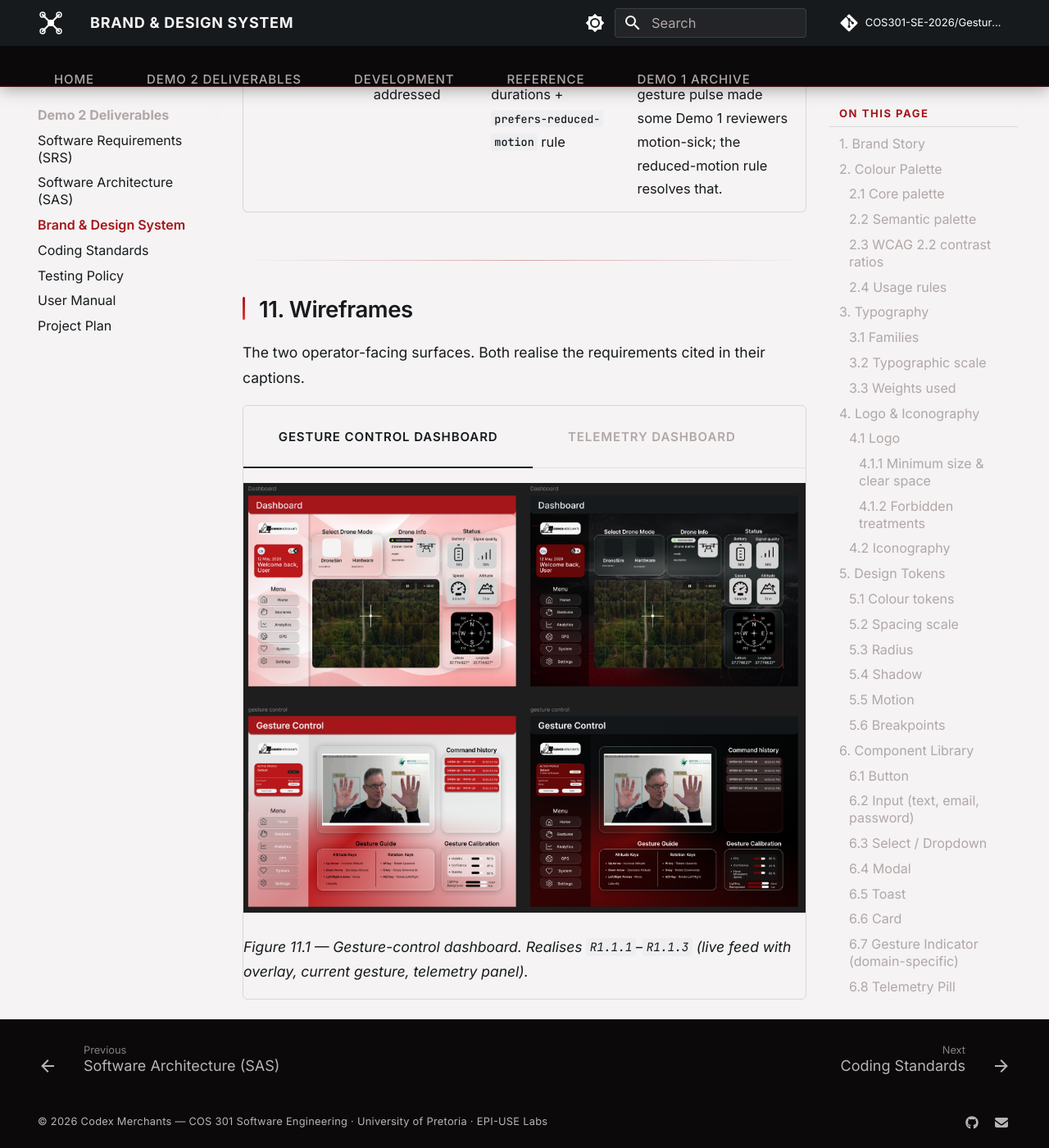
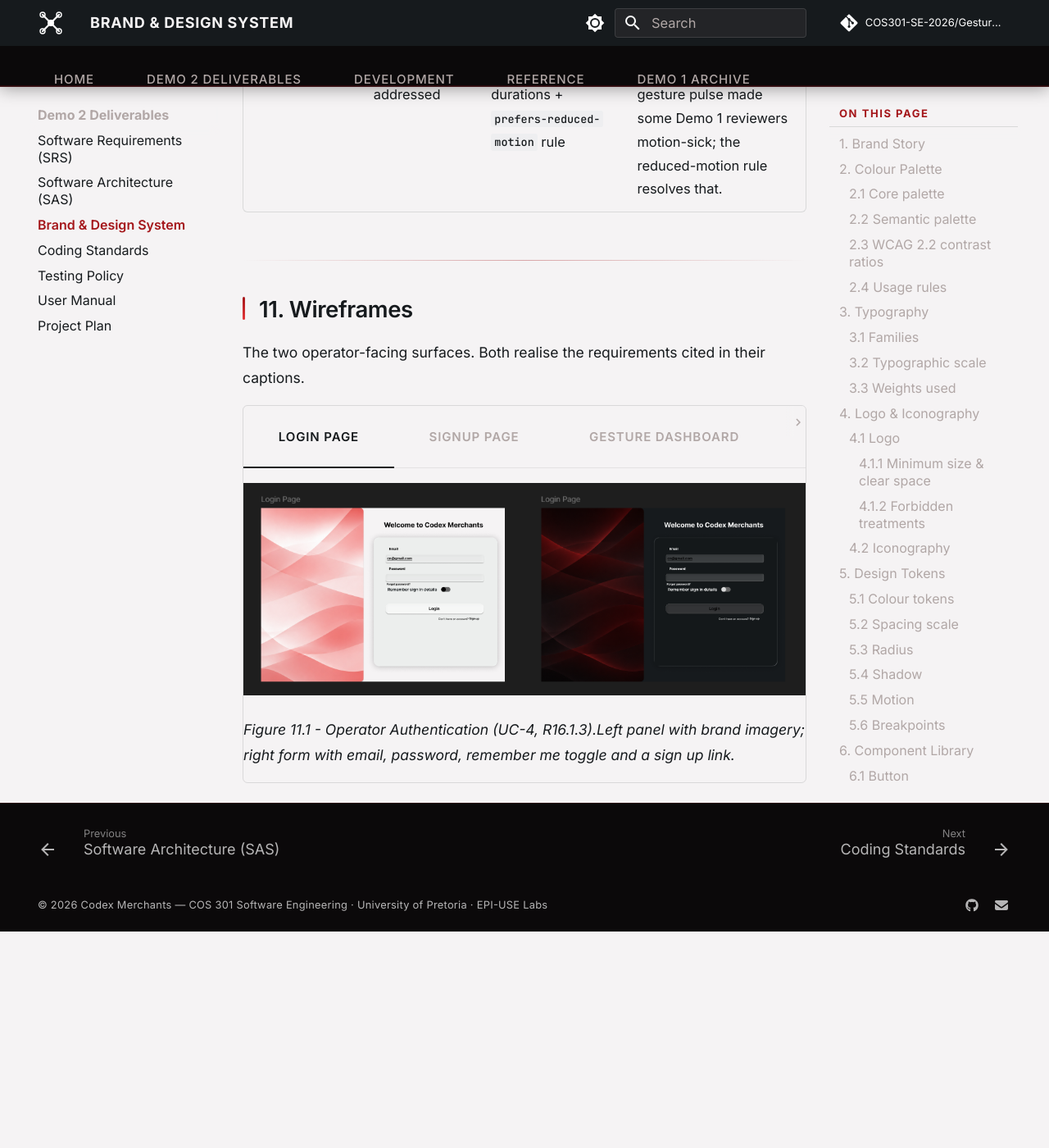
Before and after one commit to COS301-SE-2026/Gesture-Based-Drone-Control, an MkDocs documentation site: the page built from docs/BRAND.md, in a window 1280 px wide and 1400 px high, scrolled down 21970 px. Shown: the whole window at 82% size. Built offline with MkDocs 1.6.1 and Material for MkDocs 9.7.7, drawn with Linux system fonts in a browser that asks for light colours; comment, search, counter and statistics services are not loaded; after the commit the page ends 23106 px from its top, so only the background shows below that.

Commit message:
Wireframe documentation updated and allthe pictures have been added

```diff
--- a/docs/BRAND.md
+++ b/docs/BRAND.md
@@ -494,16 +494,26 @@ trying to be funny.
 The two operator-facing surfaces. Both realise the requirements
 cited in their captions.
 
-=== "Gesture Control Dashboard"
+=== "Login Page"
 
-    ![Gesture Control Dashboard](assets/WF-Dashboard.png)
+    ![Login Page Light and dark](assets/WF-Login.png)
 
-    *Figure 11.1 — Gesture-control dashboard. Realises `R1.1.1`–`R1.1.3`
-    (live feed with overlay, current gesture, telemetry panel).*
+    *Figure 11.1 - Operator Authentication (UC-4, R16.1.3).Left panel with brand imagery; right form with email, password, remember me toggle and a sign up link.*
 
-=== "Telemetry Dashboard"
+=== "Signup Page"
 
-    ![Telemetry Dashboard](assets/WF-Telemetry.png)
+    ![Signup Page Light and Dark](assets/WF-Signup.png)
 
-    *Figure 11.2 — Telemetry dashboard. Realises `R1.1.3` and `R1.2.*`
-    (telemetry panel and critical alerts).*
+    *Figure 11.2 - New user registration (R16.1.1, R16.1.2).Mirrors login layout with additional fields: first name, last name , date of birth, password,password confirmation , terms acceptance.*
+
+=== "Gesture Dashboard"
+
+    ![Gesture Dashboard Light and Dark](assets/WF-GestureDashboard.png)
+
+    *Figure 11.3 - Live gesture control and telemetry (UC-1,R1.1.1-R1.1.3).Left sidebar with menu ;centre live video feed with hand-landmark overlay; right panels for gesture detection, command history, control guide, and status indicators.*
+
+=== "Analytics Page"
+
+    ![Analytics Light and Dark](assets/WF-Analytics.png)
+
+    *Figure 11.4 - Telemetry history and flight metrics (UC-2, R1.1.3). Key stats (flight time , avg speed, max altitude) at top; flight movements and battery health charts; performance metrices bar chart; summary pills for total distance, average duration and flight count.*
```
Also changed, not shown: docs/assets/WF-Analytics.png (added), docs/assets/WF-Dashboard.png (deleted), docs/assets/WF-GestureDashboard.png (added), docs/assets/WF-Login.png (added), docs/assets/WF-Signup.png (added), docs/assets/WF-Telemetry.png (deleted).
